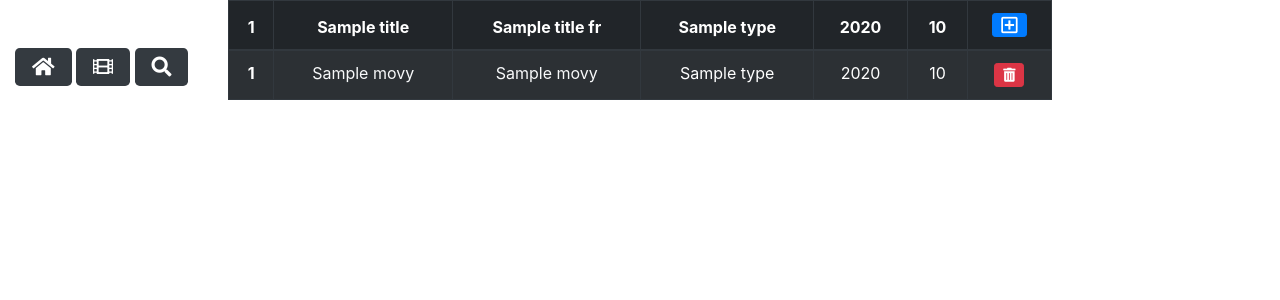
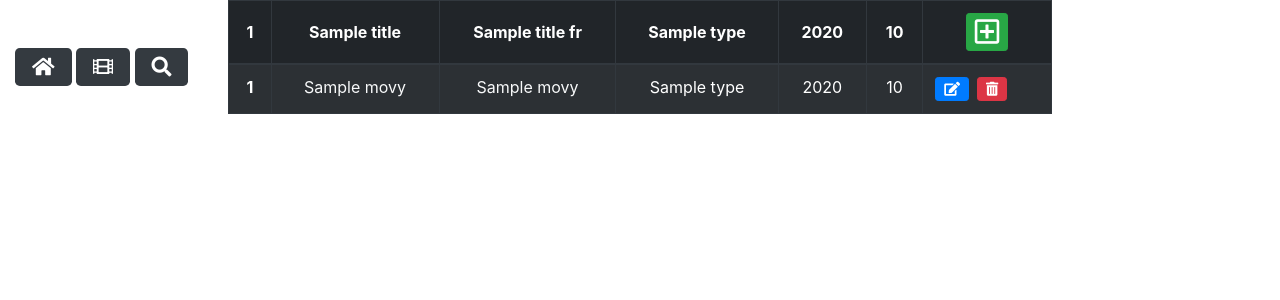
Before and after one commit to kells64000/projet-mvc-cesi, a PHP site: template Views/film.view.php in a window 1280 px wide. Shown: the top 300 px of the page. Run offline with PHP 8.4, Linux system fonts and the light colour scheme; the template is opened without the code that fills it: most values are stand-ins (such as "Sample title", 1, 10 or a date in 2020); some libraries are stand-ins or nearby versions.

Commit message:
add style movie page

```diff
--- a/Views/film.view.php
+++ b/Views/film.view.php
@@ -102,8 +102,8 @@
                         <?php endif ?>
                     </th>
                     <th>
-                        <button type="button" class="btn btn-sm btn-primary" data-toggle="modal" data-target="#createMovie">
-                            <i class="far fa-plus-square fa-lg"></i>
+                        <button type="button" class="btn btn-sm btn-success" data-toggle="modal" data-target="#createMovie">
+                            <i class="far fa-plus-square fa-2x"></i>
                         </button>
                     </th>
                 </tr>
@@ -142,10 +142,15 @@
                                 <input type="submit" value="" class="btn btn-sm btn-danger" />
                             </form>-->
                             <!--<button onclick="supprimerFilm()" class="btn btn-sm btn-danger"><i class="fas fa-trash-alt"></i></button>-->
+                            <div class="d-flex">
+                                <button type="button" class="btn btn-sm btn-primary mr-2">
+                                    <i class="fas fa-edit"></i>
+                                </button>
 
-                            <button type="button" class="btn btn-sm btn-danger" data-toggle="modal" data-target="#deleteMovie">
-                                <i class="fas fa-trash-alt"></i>
-                            </button>
+                                <button type="button" class="btn btn-sm btn-danger" data-toggle="modal" data-target="#deleteMovie">
+                                    <i class="fas fa-trash-alt"></i>
+                                </button>
+                            </div>
                         </td>
                     </tr>
                 <?php endforeach; ?>
@@ -159,7 +164,7 @@
 <div class="modal fade" id="createMovie" tabindex="-1" role="dialog" aria-labelledby="exampleModalCenterTitle" aria-hidden="true">
     <div class="modal-dialog modal-dialog-centered" role="document">
         <div class="modal-content">
-            <div class="modal-header bg-primary">
+            <div class="modal-header bg-success">
                 <h5 class="modal-title text-white" id="exampleModalLongTitle">Ajout d'un nouveau film</h5>
                 <button type="button" class="close" data-dismiss="modal" aria-label="Close">
                     <span aria-hidden="true">&times;</span>
@@ -191,7 +196,7 @@
             </div>
             <div class="modal-footer">
                 <button type="button" class="btn btn-secondary" data-dismiss="modal">Annuler</button>
-                <button type="button" class="btn btn-primary">Créer</button>
+                <button type="button" class="btn btn-success">Créer</button>
             </div>
         </div>
     </div>
@@ -244,10 +249,13 @@
 </script>
 
 <style>
+    .table thead th{
+        vertical-align: middle;
+    }
     thead th:hover {
         background-color: #636e72;
     }
-    tbody th:hover, tbody td:hover {
-        background-color: #8395a7 !important;
+    .table tbody th:hover, .table tbody td:hover {
+        background-color: #8395a7;
     }
 </style>
```
